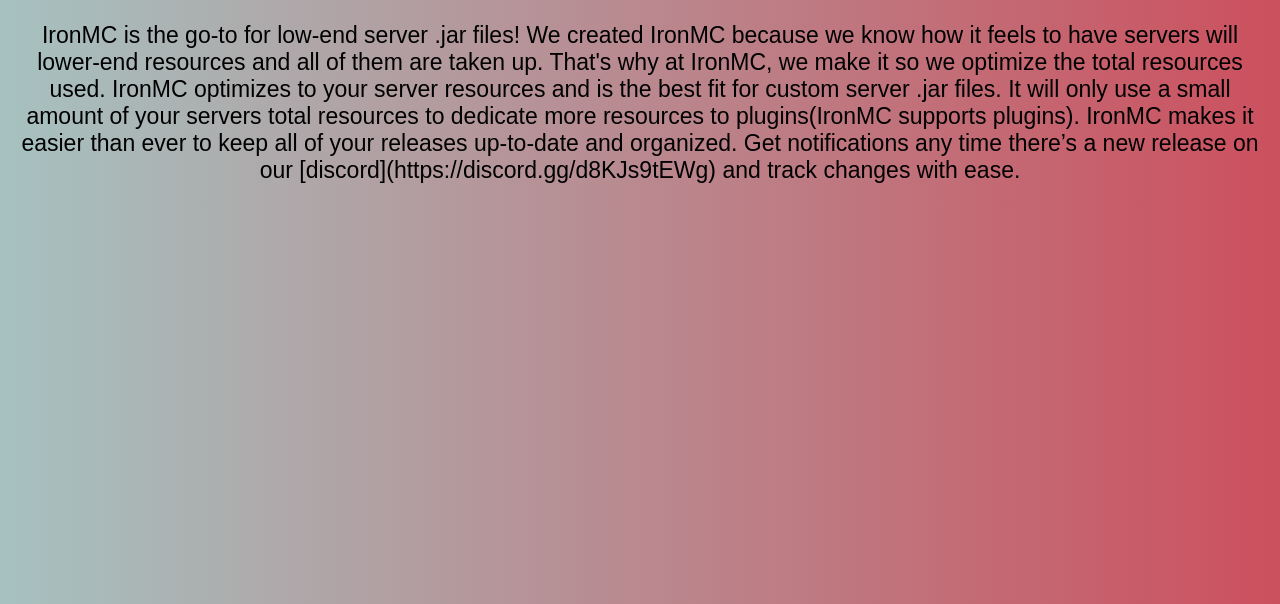
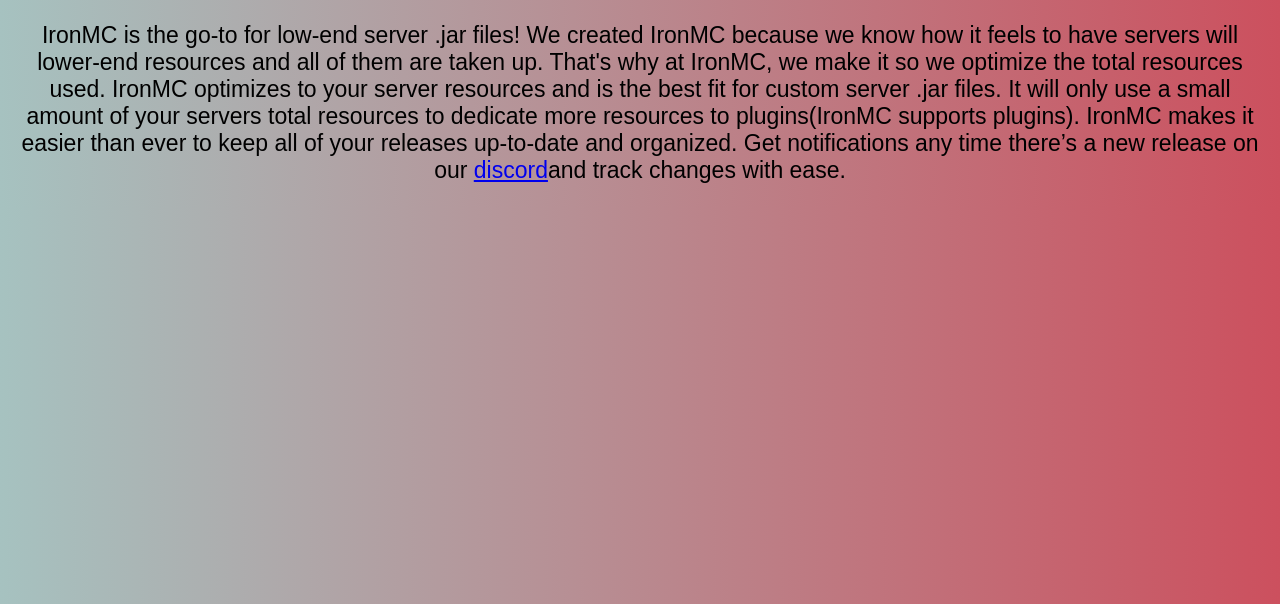
Before and after one commit to IronMC/website-imc, a plain HTML site: page index.html in a window 1280 px wide. Shown: the part 196-800 px from the top of the page. Drawn offline with Linux system fonts and the light colour scheme.

Commit message:
IronMC - index.html almost complete.

```diff
--- a/index.html
+++ b/index.html
@@ -18,8 +18,8 @@
         <p>IronMC is the go-to for low-end server .jar files! We created IronMC because we know how it feels to have servers will lower-end resources and all of them are taken up.
             That's why at IronMC, we make it so we optimize the total resources used. IronMC optimizes to your server resources and is the best fit for custom server .jar files.
             It will only use a small amount of your servers total resources to dedicate more resources to plugins(IronMC supports plugins). IronMC makes it easier than ever to
-            keep all of your releases up-to-date and organized. Get notifications any time there’s a new release on our [discord](https://discord.gg/d8KJs9tEWg) and track
-            changes with ease.
+            keep all of your releases up-to-date and organized. Get notifications any time there’s a new release on our <a href="https://discord.gg/d8KJs9tEWg"> discord</a>and
+            track changes with ease.
         </p>
         <div></div>
     </body>
```
